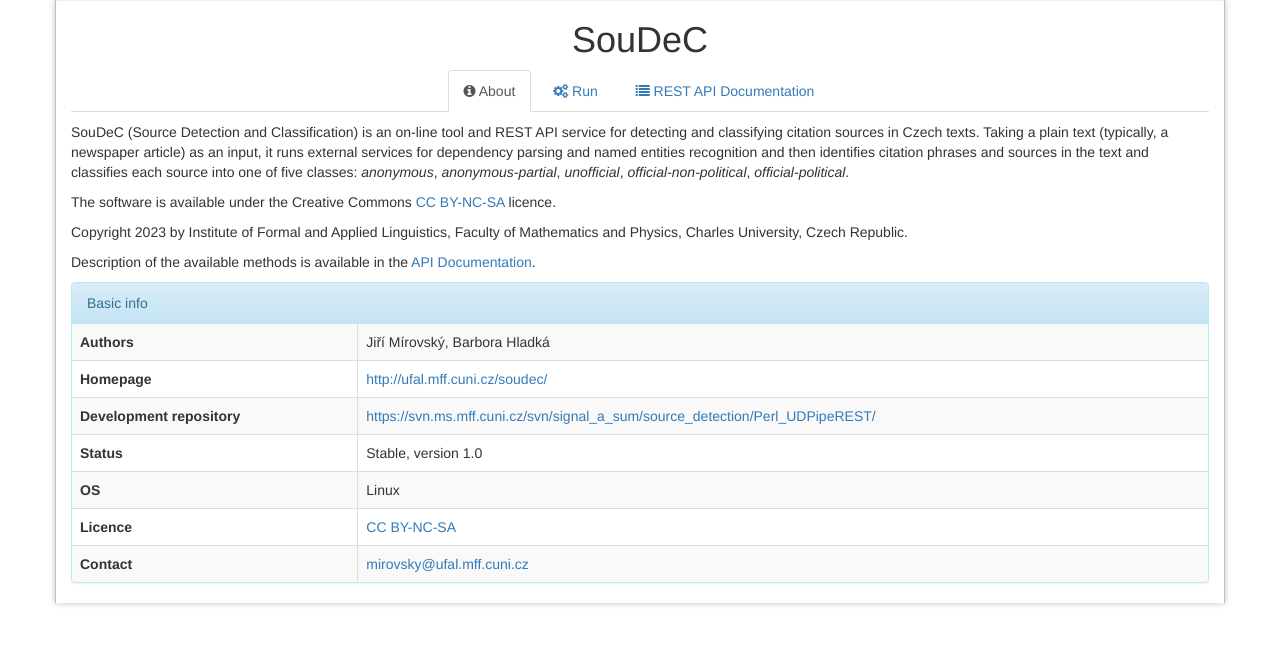
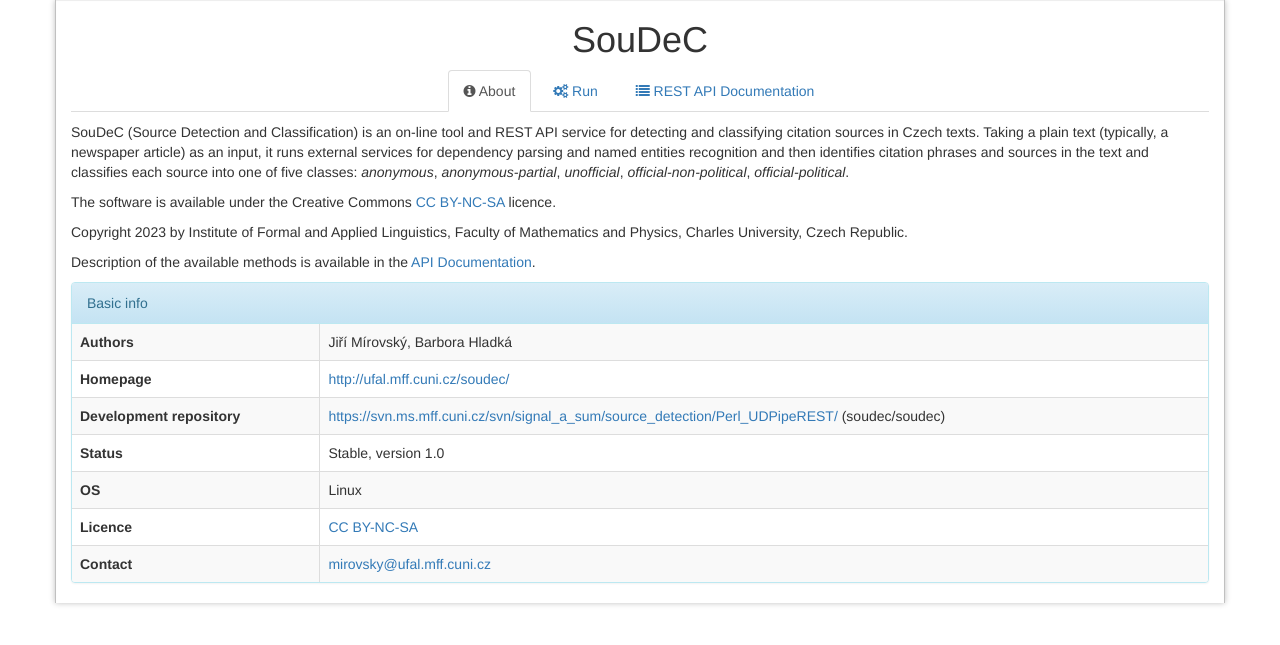
Before and after one commit to ufal/soudec, a PHP site: page /info.php in a window 1280 px wide. Shown: the top 645 px of the page. Run offline with PHP 8.4, Linux system fonts and the light colour scheme; some libraries are stand-ins or nearby versions.

Commit message:
Anonymous svn read access info
git-svn-id: https://svn.ms.mff.cuni.cz/svn/signal_a_sum/source_detection/Perl_UDPipeREST@103 a32e68db-fe4c-4835-81c6-61a328cef007

```diff
--- a/html/info.php
+++ b/html/info.php
@@ -15,7 +15,7 @@
   </tr>
   <tr>
       <th>Development repository</th>
-      <td><a href="https://svn.ms.mff.cuni.cz/svn/signal_a_sum/source_detection/Perl_UDPipeREST/" target="_blank">https://svn.ms.mff.cuni.cz/svn/signal_a_sum/source_detection/Perl_UDPipeREST/</a></td>
+      <td><a href="https://svn.ms.mff.cuni.cz/svn/signal_a_sum/source_detection/Perl_UDPipeREST/" target="_blank">https://svn.ms.mff.cuni.cz/svn/signal_a_sum/source_detection/Perl_UDPipeREST/</a> (soudec/soudec)</td>
   </tr>
   <tr>
       <th>Status</th>
```
